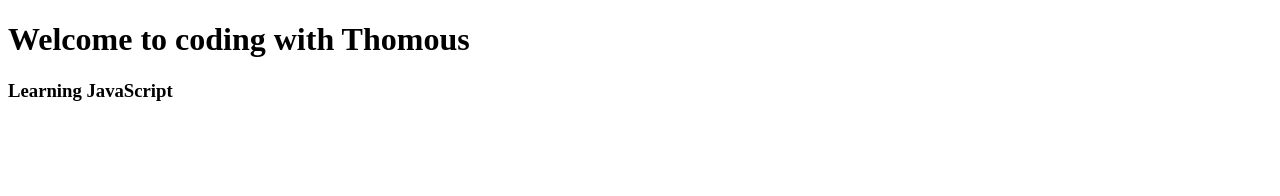
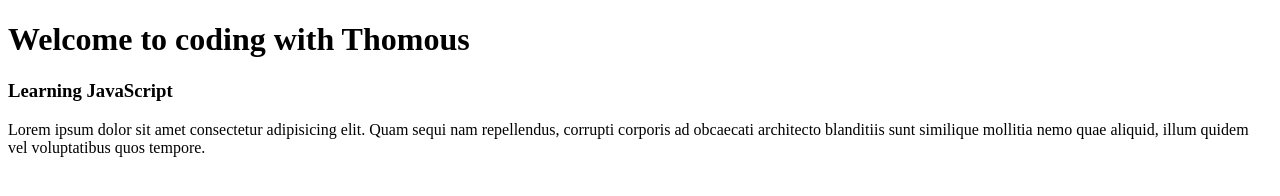
Before and after one commit to Shwehtet-Naing/learningGit, a plain HTML site: page index.html in a window 1280 px wide. Drawn offline with Linux system fonts and the light colour scheme.

Commit message:
Third commint

```diff
--- a/index.html
+++ b/index.html
@@ -9,6 +9,7 @@
 <body>
     <h1>Welcome to coding with Thomous</h1>
     <h3>Learning JavaScript</h3>
+    <p>Lorem ipsum dolor sit amet consectetur adipisicing elit. Quam sequi nam repellendus, corrupti corporis ad obcaecati architecto blanditiis sunt similique mollitia nemo quae aliquid, illum quidem vel voluptatibus quos tempore.</p>
 </body>
 
 </html>
```
